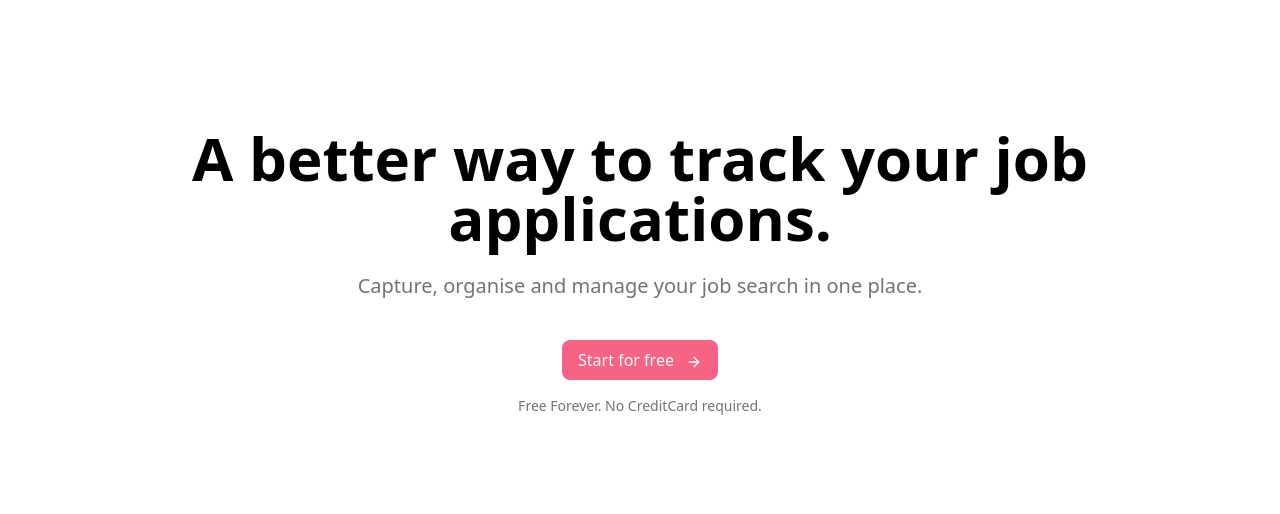
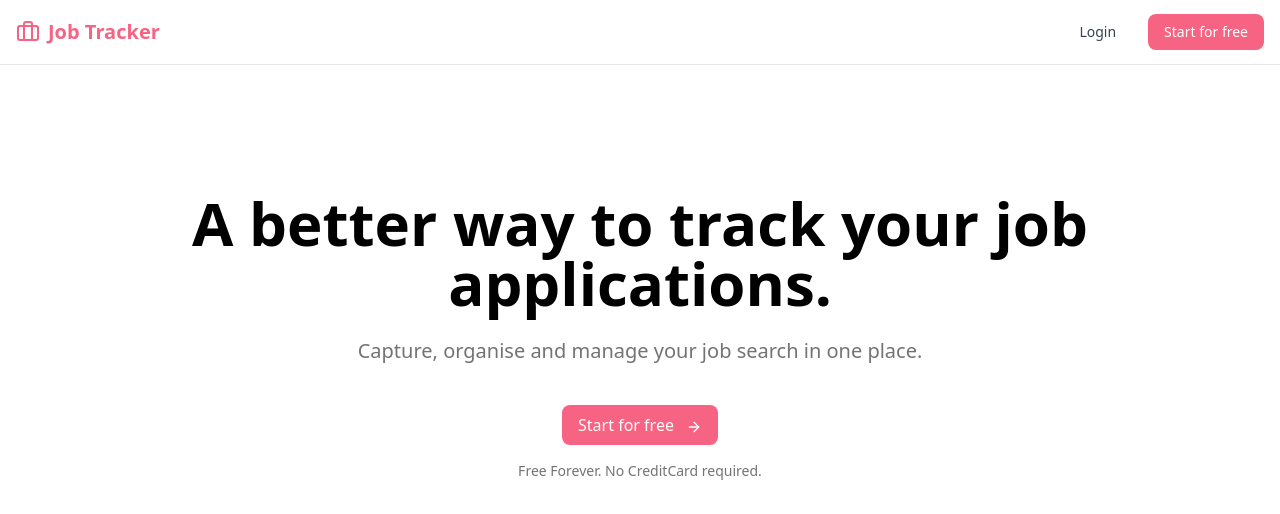
Before and after one commit to vamshi-vamsharaj/job-application-tracker, a Next.js app: page / in a window 1280 px wide. Shown: the top 514 px of the page. Built offline with nearby package versions, Linux system fonts and the light colour scheme.

Commit message:
Add Navbar component to layout

```diff
--- a/app/layout.tsx
+++ b/app/layout.tsx
@@ -27,7 +27,7 @@ export default function RootLayout({
       <body
         className={`${geistSans.variable} ${geistMono.variable} antialiased`}
       >
-
+        <Navbar />
         {children}
       </body>
     </html>
--- a/components/navbar.tsx
+++ b/components/navbar.tsx
@@ -0,0 +1,26 @@
+import { Briefcase, Ghost } from "lucide-react"
+import Link from "next/link";
+import { Button } from "./ui/button";
+export default function Navbar() {
+    return (
+        <nav className="border-b border-gray-200 bg-white">
+            <div className="container mx-auto px-4 flex items-center h-16 justify-between">
+                <Link href="/" className="flex gap-2 text-xl items-center font-semibold text-primary">
+                    <Briefcase />
+                    Job Tracker
+                </Link>
+                <div className="flex items-center gap-4">
+                    <Link href="/sign-in">
+                        <Button variant="ghost" className="text-gray-700 hover:text-black">
+                            Login
+                        </Button>
+                    </Link>
+                    <Link href="/sign-up">
+                        <Button  className="bg-primary hover:bg-primary/90">
+                            Start for free
+                        </Button>
+                    </Link>
+                </div>
+            </div>
+        </nav>);
+}
```
